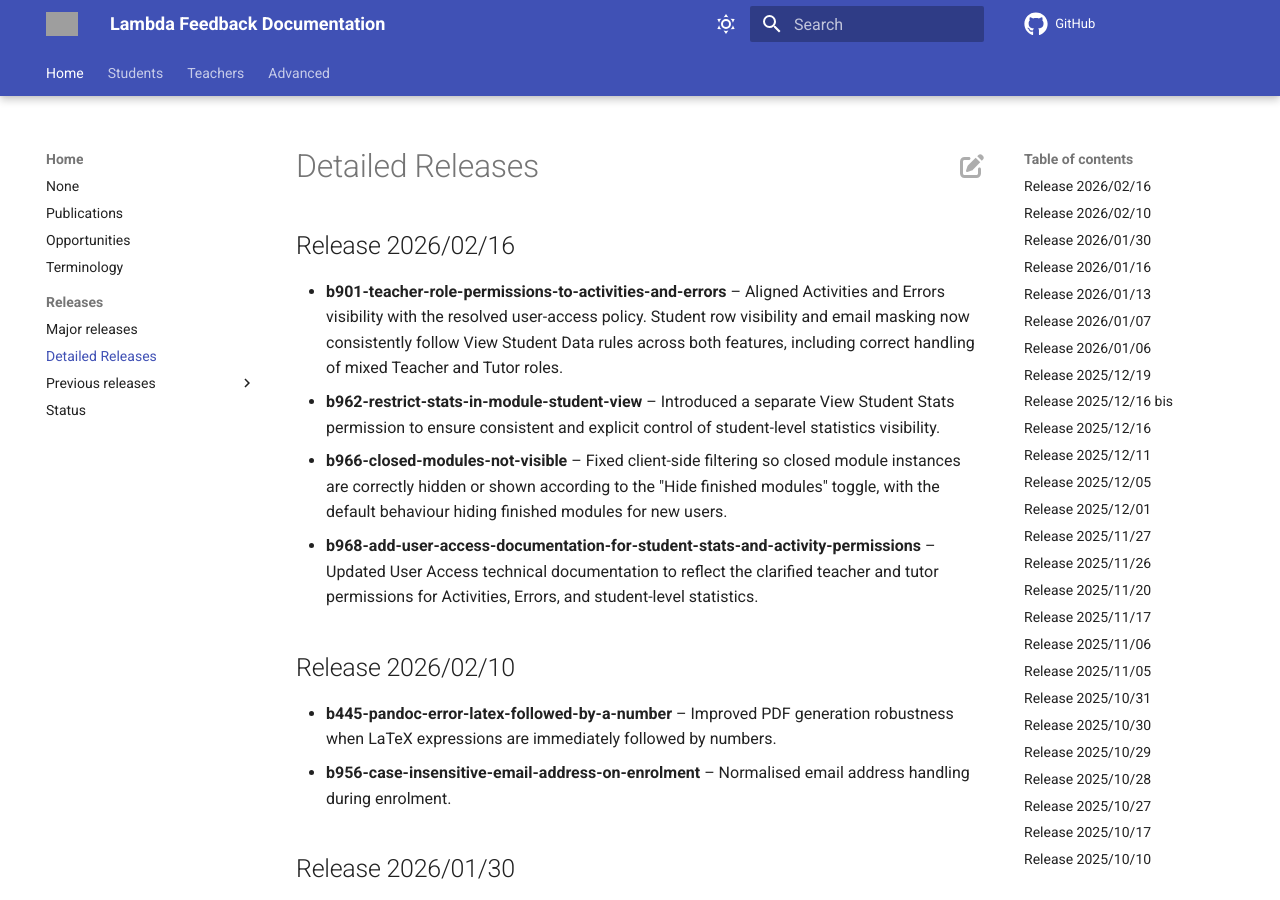
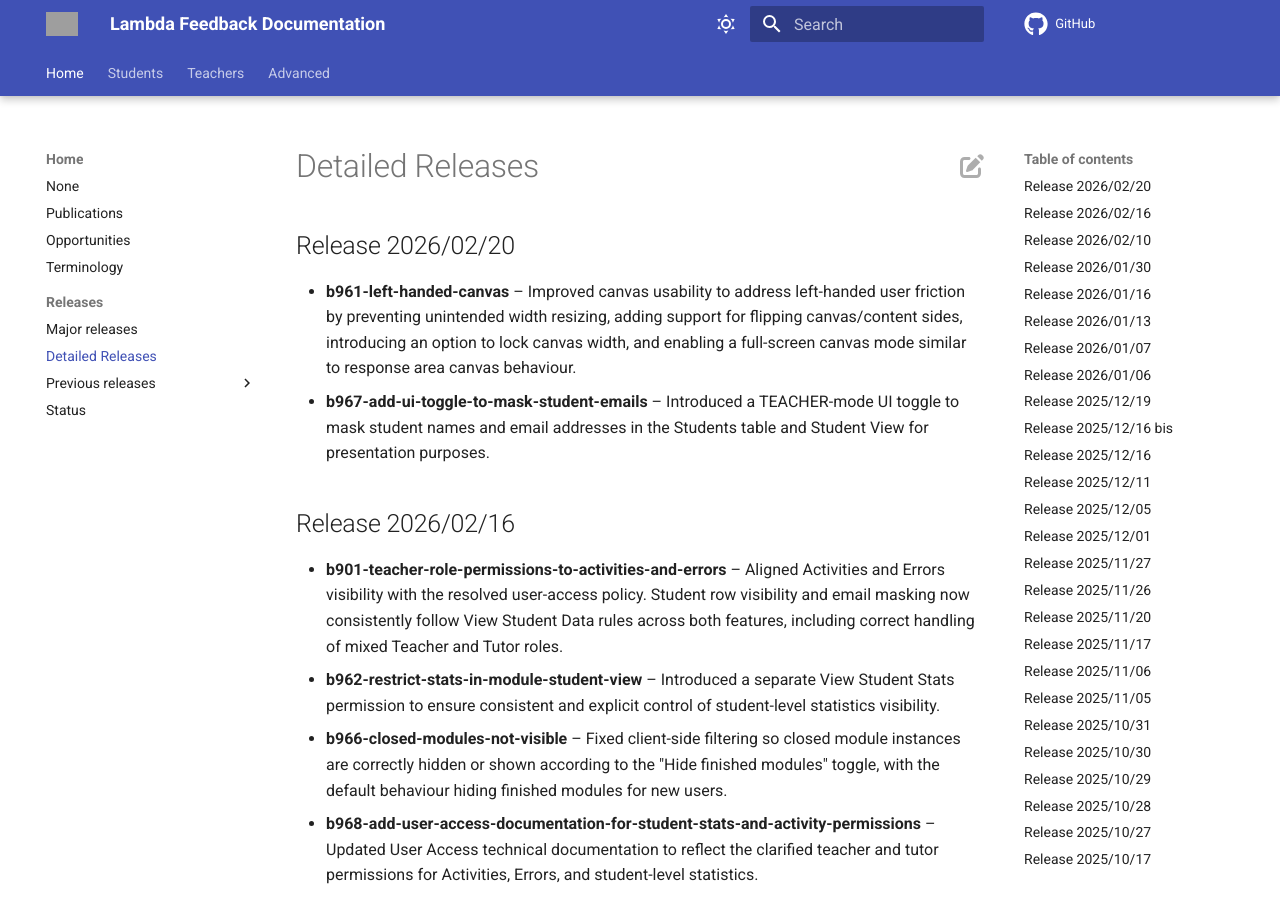
Before and after one commit to lambda-feedback/user-documentation, an MkDocs documentation site: the page built from docs/releases/detailed_releases.md, in a window 1280 px wide and 900 px high. Built offline with MkDocs 1.6.1 and Material for MkDocs 9.7.7, drawn with Linux system fonts in a browser that asks for light colours; comment, search, counter and statistics services are not loaded; grey boxes are pictures that could not be loaded.

Commit message:
Release 2026/02/20 added

```diff
--- a/docs/releases/detailed_releases.md
+++ b/docs/releases/detailed_releases.md
@@ -1,3 +1,9 @@
+## Release 2026/02/20
+
+- **b961-left-handed-canvas** – Improved canvas usability to address left-handed user friction by preventing unintended width resizing, adding support for flipping canvas/content sides, introducing an option to lock canvas width, and enabling a full-screen canvas mode similar to response area canvas behaviour.
+- **b967-add-ui-toggle-to-mask-student-emails** – Introduced a TEACHER-mode UI toggle to mask student names and email addresses in the Students table and Student View for presentation purposes.
+
+
 ## Release 2026/02/16
 
 - **b901-teacher-role-permissions-to-activities-and-errors** – Aligned Activities and Errors visibility with the resolved user-access policy. Student row visibility and email masking now consistently follow View Student Data rules across both features, including correct handling of mixed Teacher and Tutor roles.
```
